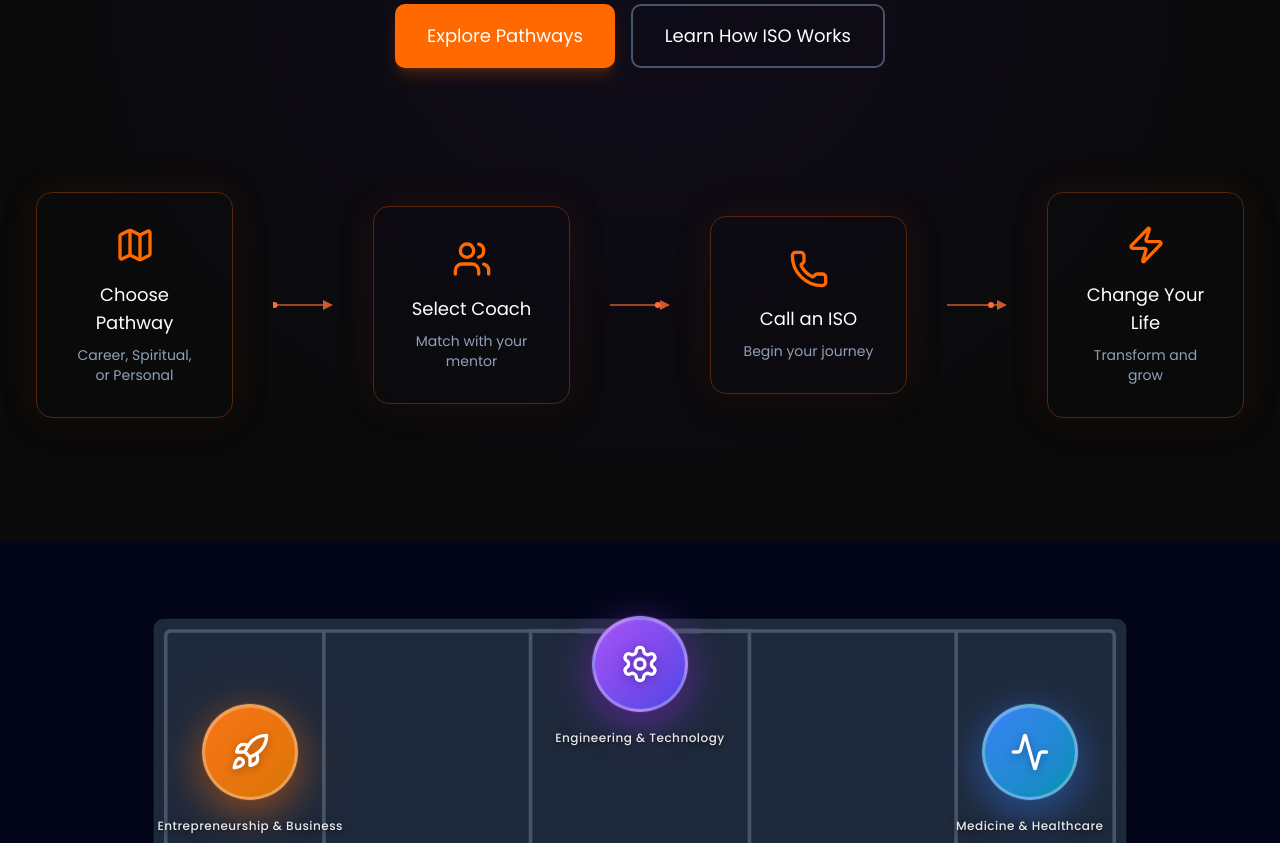
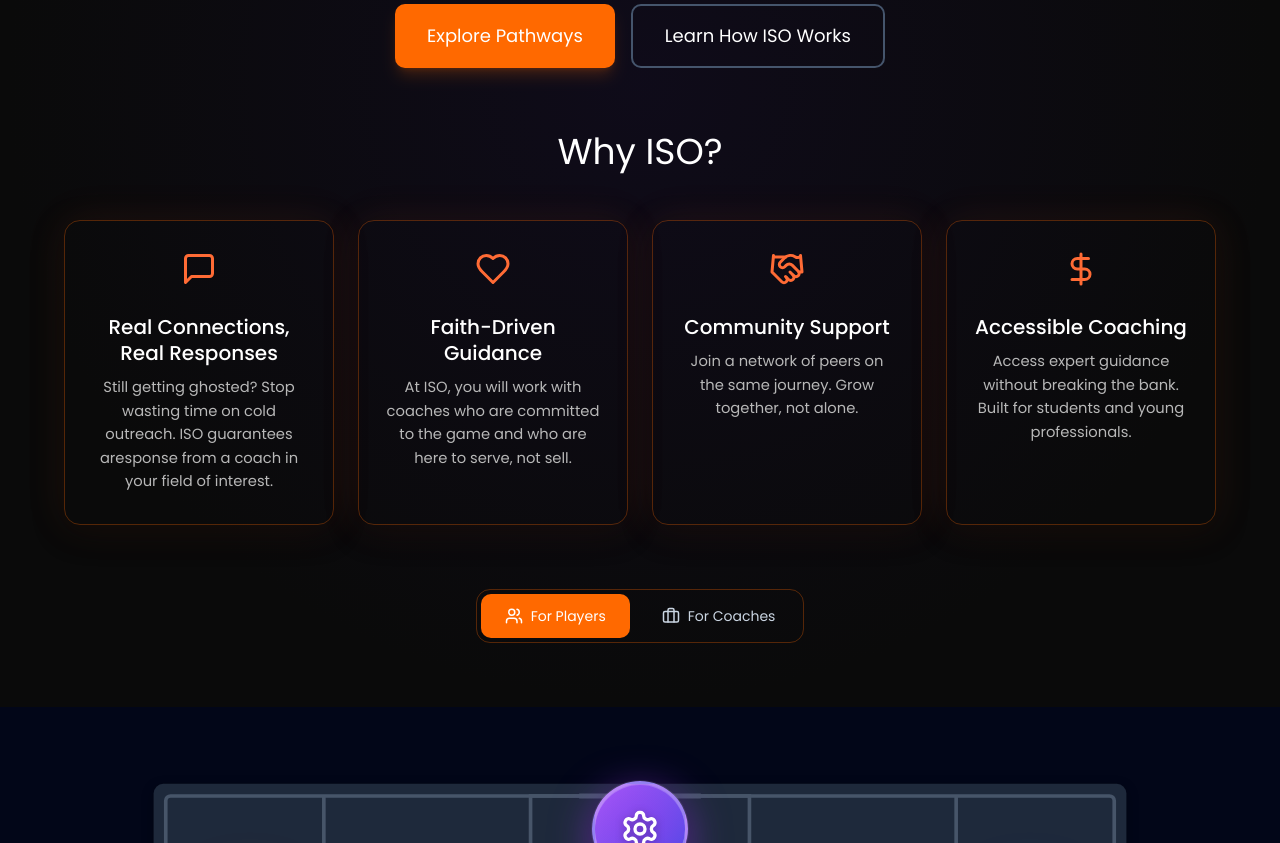
Before and after one commit to ISOAnis/ISOInstitute, a React (Vite) app: page / in a window 1280 px wide. Shown: the part 540-1383 px from the top of the page. Built offline with nearby package versions, Linux system fonts and the light colour scheme.

Commit message:
Update hero section with tab system for players/coaches and refine benefit cards content

```diff
--- a/src/components/Hero.tsx
+++ b/src/components/Hero.tsx
@@ -1,6 +1,6 @@
 import * as React from 'react';
 import { motion } from 'motion/react';
-import { Map, Users, Phone, Zap } from 'lucide-react';
+import { MessageSquare, Heart, Handshake, ArrowUpRight, Users, Briefcase, MapPin, Shield, Settings, DollarSign } from 'lucide-react';
 
 interface HeroProps {
   onNavigate?: (page: 'home' | 'pathways' | 'about' | 'community') => void;
@@ -21,32 +21,99 @@ export function Hero({ onNavigate }: HeroProps = {}) {
     }
   };
 
-  const nodes = [
+  const [activeTab, setActiveTab] = React.useState<'players' | 'coaches'>('players');
+
+  const playerNodes = [
     {
       id: 1,
-      label: 'Choose Pathway',
-      subtext: 'Career, Spiritual, or Personal',
-      icon: Map,
+      label: 'Real Connections, Real Responses',
+      subtext: 'Still getting ghosted? Stop wasting time on cold outreach. ISO guarantees aresponse from a coach in your field of interest.',
+      icon: MessageSquare,
     },
     {
       id: 2,
-      label: 'Select Coach',
-      subtext: 'Match with your mentor',
-      icon: Users,
+      label: 'Faith-Driven Guidance',
+      subtext: 'At ISO, you will work with coaches who are committed to the game and who are here to serve, not sell.',
+      icon: Heart,
     },
     {
       id: 3,
-      label: 'Call an ISO',
-      subtext: 'Begin your journey',
-      icon: Phone,
+      label: 'Community Support',
+      subtext: "Join a network of peers on the same journey. Grow together, not alone.",
+      icon: Handshake,
     },
     {
+      id: 8,
+      label: 'Accessible Coaching',
+      subtext: 'Access expert guidance without breaking the bank. Built for students and young professionals.',
+      icon: DollarSign,
+    },
+  ];
+
+  const coachNodes = [
+    {
       id: 4,
-      label: 'Change Your Life',
-      subtext: 'Transform and grow',
-      icon: Zap,
+      label: 'Build Through Service',
+      subtext: 'ISO helps you build a meaningful brand and attract opportunities through genuine service, not performative self-promotion.',
+      icon: ArrowUpRight,
+    },
+    {
+      id: 5,
+      label: 'Local Impact',
+      subtext: 'Make real change in your community. Instead of broadcasting to millions, focus on deep, authentic, and local community impact.',
+      icon: MapPin,
+    },
+    {
+      id: 6,
+      label: 'Faith-Aligned Platform',
+      subtext: 'Connect with mentees who share your values. Be compensated fairly for genuine, purpose-driven coaching.',
+      icon: Shield,
+    },
+    {
+      id: 7,
+      label: 'Streamlined Tools',
+      subtext: 'Manage sessions, track progress, and focus on what matters - transforming lives, not admin work.',
+      icon: Settings,
     }
   ];
+
+  const nodes = activeTab === 'players' ? playerNodes : coachNodes;
+  const [hoveredCard, setHoveredCard] = React.useState<number | null>(null);
+  const defaultIconState = { scale: 1, y: 0, rotate: 0 };
+  const iconAnimationMap: Record<number, { animate: any; transition: any }> = {
+    1: {
+      animate: { y: [0, -4, 0], scale: [1, 1.05, 1] },
+      transition: { duration: 1.2, repeat: Infinity, ease: 'easeInOut' },
+    },
+    2: {
+      animate: { scale: [1, 1.15, 1] },
+      transition: { duration: 1, repeat: Infinity, ease: 'easeInOut' },
+    },
+    3: {
+      animate: { rotate: [0, -5, 5, 0] },
+      transition: { duration: 1.4, repeat: Infinity, ease: 'easeInOut' },
+    },
+    4: {
+      animate: { x: [0, 6, 0], y: [0, -6, 0], scale: [1, 1.08, 1] },
+      transition: { duration: 1.2, repeat: Infinity, ease: 'easeInOut' },
+    },
+    5: {
+      animate: { scale: [1, 1.1, 1], y: [0, -3, 0] },
+      transition: { duration: 1.3, repeat: Infinity, ease: 'easeInOut' },
+    },
+    6: {
+      animate: { rotate: [0, 5, -5, 0], scale: [1, 1.05, 1] },
+      transition: { duration: 1.5, repeat: Infinity, ease: 'easeInOut' },
+    },
+    7: {
+      animate: { rotate: [0, 360] },
+      transition: { duration: 3, repeat: Infinity, ease: 'linear' },
+    },
+    8: {
+      animate: { scale: [1, 1.12, 1], y: [0, -2, 0] },
+      transition: { duration: 1.1, repeat: Infinity, ease: 'easeInOut' },
+    },
+  };
 
   return (
     <section
@@ -101,7 +168,7 @@ export function Hero({ onNavigate }: HeroProps = {}) {
           animate={{ opacity: 1, y: 0 }}
           transition={{ duration: 0.7, delay: 0.6, ease: [0.16, 1, 0.3, 1] }}
         >
-          At ISO, your defender becomes your coach. The ISO Institute is a faith-driven coaching movement rooted in authentic community uplift and empowerment. Inspired by basketball culture, ISO makes professional coaching relatable, human, and culturally grounded.
+          The ISO Institute is a faith-driven coaching platform rooted in community uplift and empowerment. Inspired by basketball, ISO makes professional coaching relatable, human, and culturally grounded. ISO offers 6 pathways of growth and development in your field of interest.
         </motion.p>
 
         {/* CTA Buttons */}
@@ -133,26 +200,41 @@ export function Hero({ onNavigate }: HeroProps = {}) {
         </motion.div>
         </div>
 
-      {/* Bottom Section - Horizontal Flow Diagram */}
-      <div
-        className="relative w-full max-w-7xl mx-auto"
-        style={{
-          display: 'flex',
-          justifyContent: 'center',
-          alignItems: 'center',
-          gap: '40px',
-          padding: '60px 20px',
-          flexWrap: 'wrap'
-        }}
+      {/* Why ISO Section */}
+      <div className="relative w-full max-w-6xl mx-auto mb-8 z-10">
+        <motion.h2
+          className="text-4xl md:text-5xl font-bold text-white text-center mb-12"
+          style={{ fontFamily: "'Poppins', sans-serif" }}
+          initial={{ opacity: 0, y: 20 }}
+          animate={{ opacity: 1, y: 0 }}
+          transition={{ duration: 0.6, delay: 0.9 }}
+        >
+          Why ISO?
+        </motion.h2>
+          </div>
+
+      {/* Bottom Section - Why ISO Benefit Cards */}
+      <motion.div
+        className="relative w-full max-w-6xl mx-auto flex flex-wrap justify-center items-stretch gap-6 z-10"
+        key={activeTab}
+        initial={{ opacity: 0, y: 20 }}
+        animate={{ opacity: 1, y: 0 }}
+        transition={{ duration: 0.4 }}
       >
         {nodes.map((node, index) => {
           const Icon = node.icon;
           return (
-            <React.Fragment key={node.id}>
-              {/* Diagram Card */}
             <motion.div
-                className="bg-white/5 backdrop-blur-[10px] border border-orange-500/30 rounded-2xl p-8 text-center min-w-[220px] max-w-[250px] flex-1"
+              key={node.id}
+              className="benefit-card bg-white/5 backdrop-blur-[10px] border border-orange-500/30 rounded-2xl text-center"
               style={{
+                padding: '30px 26px',
+                width: 'calc(25% - 18px)',
+                minWidth: '240px',
+                minHeight: '280px',
+                display: 'flex',
+                flexDirection: 'column',
+                justifyContent: 'flex-start',
                 boxShadow: '0 8px 32px rgba(0, 0, 0, 0.3), 0 0 40px rgba(255, 107, 53, 0.1)',
               }}
               initial={{ opacity: 0, y: 30, scale: 0.95 }}
@@ -162,114 +244,86 @@ export function Hero({ onNavigate }: HeroProps = {}) {
                 scale: 1,
               }}
               transition={{
-                  duration: 0.8,
-                  delay: 1 + index * 0.15,
+                duration: 0.6,
+                delay: index * 0.1,
                 ease: [0.16, 1, 0.3, 1]
               }}
               whileHover={{
-                  scale: 1.02,
-                  boxShadow: '0 8px 32px rgba(0, 0, 0, 0.3), 0 0 60px rgba(255, 107, 53, 0.2)',
+                scale: 1.04,
+                y: -6,
+                boxShadow: '0 18px 40px rgba(0, 0, 0, 0.4), 0 0 70px rgba(255, 107, 53, 0.3)',
+                borderColor: 'rgba(255, 107, 53, 0.7)',
+                background: 'rgba(255, 255, 255, 0.06)',
               }}
+              onMouseEnter={() => setHoveredCard(node.id)}
+              onMouseLeave={() => setHoveredCard(null)}
             >
               <motion.div
-                  className="flex justify-center mb-4"
-                  whileHover={{ scale: 1.1, rotate: 5 }}
-                  transition={{ type: "spring", stiffness: 300 }}
+                style={{ display: 'flex', justifyContent: 'center', marginBottom: '15px', flexShrink: 0 }}
+                animate={hoveredCard === node.id ? iconAnimationMap[node.id].animate : defaultIconState}
+                transition={hoveredCard === node.id ? iconAnimationMap[node.id].transition : { duration: 0.2 }}
               >
-                  <Icon className="w-10 h-10 text-orange-500" />
+                <Icon size={36} color="#FF6B35" strokeWidth={2} />
               </motion.div>
               <h3
-                  className="text-white font-bold text-lg mb-2"
-                  style={{ fontFamily: "'Poppins', sans-serif" }}
+                className="text-white font-semibold"
+                style={{
+                  fontFamily: "'Poppins', sans-serif",
+                  fontSize: '1.25rem',
+                  margin: '12px 0 10px 0',
+                  lineHeight: 1.3,
+                }}
               >
                 {node.label}
               </h3>
               <p
-                  className="text-slate-400 text-sm"
-                  style={{ fontFamily: "'Poppins', sans-serif" }}
+                style={{
+                  fontFamily: "'Poppins', sans-serif",
+                  fontSize: '0.92rem',
+                  color: '#b8b8b8',
+                  lineHeight: 1.6,
+                  margin: 0,
+                }}
               >
                 {node.subtext}
               </p>
             </motion.div>
-
-              {/* Animated Arrow (not after last card) */}
-              {index < nodes.length - 1 && (
-                <motion.div
-                  className="flex items-center justify-center"
-                  style={{ minWidth: '60px' }}
-                  initial={{ opacity: 0, x: -20 }}
-                  animate={{ opacity: 1, x: 0 }}
-                  transition={{
-                    duration: 0.6,
-                    delay: 1.2 + index * 0.15,
-                  }}
-                >
-                  <svg
-                    width="60"
-                    height="20"
-                    viewBox="0 0 60 20"
-                    className="overflow-visible"
-                  >
-                    {/* Animated dashed line */}
-                    <motion.line
-                      x1="0"
-                      y1="10"
-                      x2="50"
-                      y2="10"
-                      stroke="#FF6B35"
-                      strokeWidth="2"
-                      strokeDasharray="8 4"
-                      strokeLinecap="round"
-                      initial={{ pathLength: 0, opacity: 0 }}
-                      animate={{
-                        pathLength: 1,
-                        opacity: 0.6,
-                        strokeDashoffset: [0, -12]
-                      }}
-                      transition={{
-                        pathLength: { duration: 1, delay: 1.2 + index * 0.15 },
-                        opacity: { duration: 0.8, delay: 1.2 + index * 0.15 },
-                        strokeDashoffset: {
-                          duration: 1.5,
-                          repeat: Infinity,
-                          ease: "linear",
-                          delay: 2 + index * 0.15
-                        }
-                      }}
-                    />
-                    {/* Arrow head */}
-                    <motion.polygon
-                      points="50,5 60,10 50,15"
-                      fill="#FF6B35"
-                      initial={{ opacity: 0 }}
-                      animate={{ opacity: 0.8 }}
-                      transition={{
-                        duration: 0.6,
-                        delay: 1.5 + index * 0.15
-                      }}
-                    />
-                    {/* Animated dot */}
-                    <motion.circle
-                      r="3"
-                      fill="#FF6B35"
-                      cx="0"
-                      cy="10"
-                      animate={{
-                        cx: [0, 50],
-                      }}
-                      transition={{
-                        duration: 2,
-                        repeat: Infinity,
-                        ease: "linear",
-                        delay: 2.5 + index * 0.15
-                      }}
-                    />
-                  </svg>
-                </motion.div>
-              )}
-            </React.Fragment>
           );
         })}
+      </motion.div>
+
+      {/* Tab System - Below Cards */}
+      <div className="relative w-full max-w-6xl mx-auto mt-16 z-10 flex justify-center">
+        <div className="flex items-center gap-2 bg-white/5 backdrop-blur-[10px] border border-orange-500/30 rounded-xl p-1">
+          <motion.button
+            onClick={() => setActiveTab('players')}
+            className={`flex items-center gap-2 px-6 py-3 rounded-lg font-semibold text-sm transition-all duration-200 ${
+              activeTab === 'players'
+                ? 'bg-orange-500 text-white'
+                : 'text-slate-300 hover:text-white'
+            }`}
+            style={{ fontFamily: "'Poppins', sans-serif" }}
+            whileHover={{ scale: activeTab === 'players' ? 1 : 1.02 }}
+            whileTap={{ scale: 0.98 }}
+          >
+            <Users size={18} />
+            For Players
+          </motion.button>
+          <motion.button
+            onClick={() => setActiveTab('coaches')}
+            className={`flex items-center gap-2 px-6 py-3 rounded-lg font-semibold text-sm transition-all duration-200 ${
+              activeTab === 'coaches'
+                ? 'bg-orange-500 text-white'
+                : 'text-slate-300 hover:text-white'
+            }`}
+            style={{ fontFamily: "'Poppins', sans-serif" }}
+            whileHover={{ scale: activeTab === 'coaches' ? 1 : 1.02 }}
+            whileTap={{ scale: 0.98 }}
+          >
+            <Briefcase size={18} />
+            For Coaches
+          </motion.button>
+        </div>
       </div>
 
       {/* Background gradient effects */}
--- a/src/components/MentorModal.tsx
+++ b/src/components/MentorModal.tsx
@@ -587,7 +587,7 @@ export function MentorModal({ category, onClose, onNavigateToCallIso }: MentorMo
                             {matchResult.score}% Match
                           </Badge>
                         )}
-                      </div>
+                </div>
 
                       {/* Stats Row */}
                       <div className="flex items-center gap-6 mb-4">
```
Also changed, not shown: src/components/MenteePortal.tsx (indentation only). Lines whose indentation alone changed are shown as unchanged.
